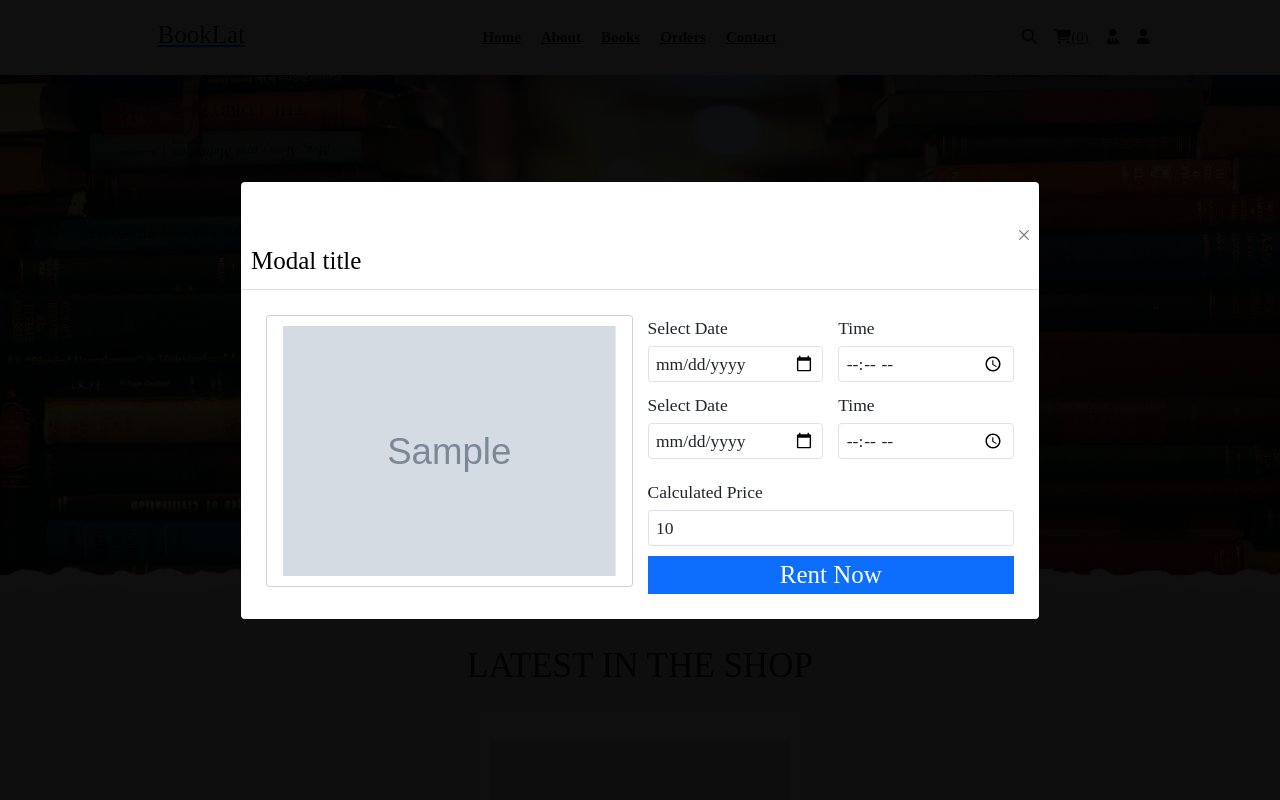
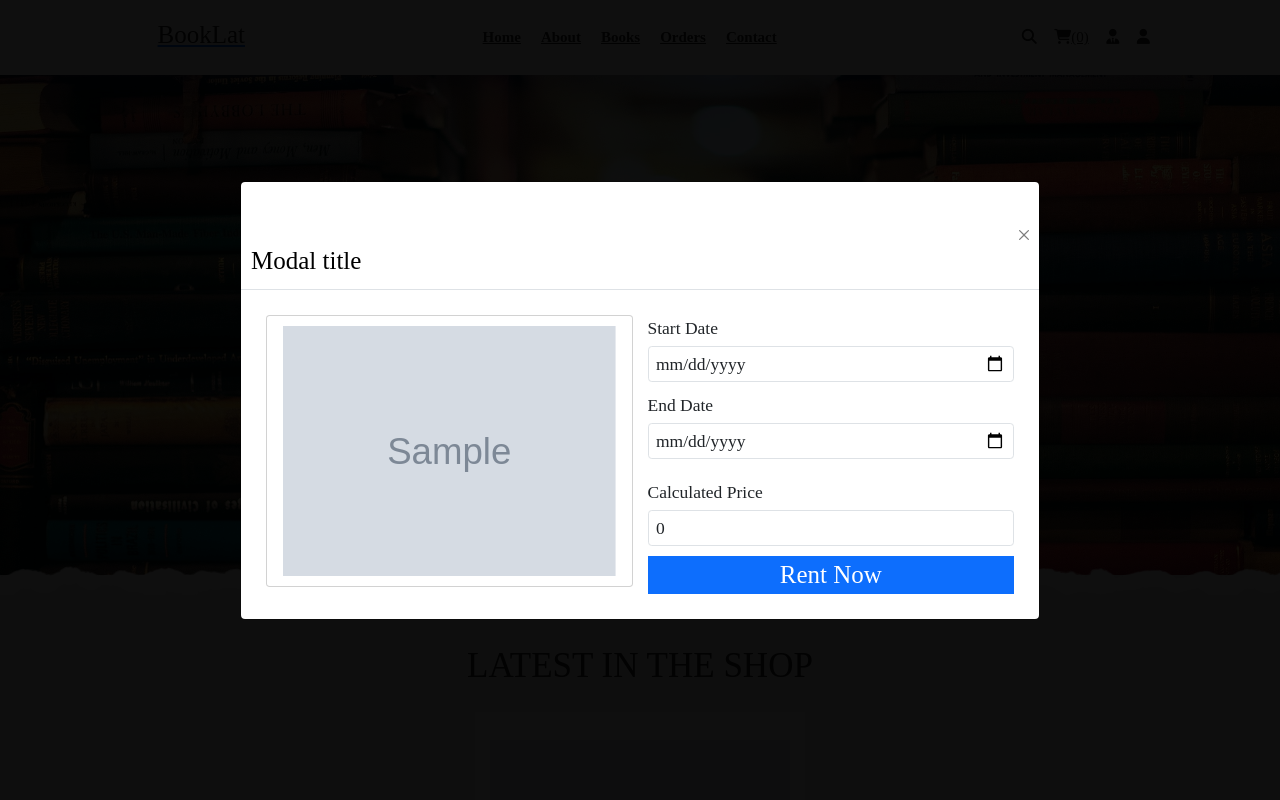
Before and after one commit to marlon1412/Book-Lat, a PHP site: page /menu.php in a window 1280 px wide, after a click on "RENT". Run offline with PHP 8.4, Linux system fonts and the light colour scheme; tables that the repository leaves empty hold one stand-in row (values such as "Sample post"); grey boxes marked "Sample" are stand-in pictures; data that the repository does not hold is empty; some libraries are stand-ins or nearby versions; some web fonts are replaced.

Commit message:
fix rental feature

```diff
--- a/menu.php
+++ b/menu.php
@@ -34,6 +34,9 @@ include 'components/add_cart.php';
 
    <!-- custom css file link  -->
    <link rel="stylesheet" href="css/style.css?v=<?php time() ?>">
+
+
+
 
 </head>
 
@@ -134,44 +137,32 @@ include 'components/add_cart.php';
                                  </div>
                                  <div class="col-6">
                                     <div class="row">
-                                       <div class="col-6">
+                                       <div class="col-12">
                                           <div class="mb-3">
-                                             <label for="date1" class="form-label fs-3">Select Date</label>
-                                             <input type="date" class="form-control fs-3" id="date1">
-                                          </div>
-                                       </div>
-                                       <div class="col-6">
-                                          <div class="mb-3">
-                                             <label for="time1" class="form-label fs-3">Time</label>
-                                             <input type="time" class="form-control fs-3" id="time1">
+                                             <label for="date1" class="form-label fs-3">Start Date</label>
+                                             <input type="date" class="form-control fs-3" id="getDate1" oninput="handleDate1Change()" min="">
                                           </div>
                                        </div>
                                     </div>
-                                    <div class="row">
-                                       <div class="col-6">
+                                    <div class=" row">
+                                       <div class="col-12">
                                           <div class="mb-3">
-                                             <label for="date2" class="form-label fs-3">Select Date</label>
-                                             <input type="date" class="form-control fs-3" id="date2">
+                                             <label for="date2" class="form-label fs-3">End Date</label>
+                                             <input type="date" class="form-control fs-3" id="getDate2" oninput="handleDate2Change()" min="">
                                           </div>
                                        </div>
-                                       <div class="col-6">
-                                          <div class="mb-3">
-                                             <label for="time2" class="form-label fs-3">Time</label>
-                                             <input type="time" class="form-control fs-3" id="time2">
-                                          </div>
-                                       </div>
+
                                     </div>
                                     <div class="row">
                                        <div class="mb-3 mt-3">
                                           <label for="calculated_price" class="form-label fs-3">Calculated Price</label>
-                                          <input type="text" class="form-control fs-3" id="calculated_price" value="<?= $result['price']; ?>">
+                                          <input type="text" class="form-control fs-3" id="Bookprice" value="0" onchange="handlePriceChange()" readonly>
                                        </div>
                                     </div>
                                     <div class="row">
                                        <div class="col-12">
-                                          <button type="submit" class="bg-primary w-100 fs-1 text-white" name="add_to_cart">Rent Now</button>
+                                          <button type="submit" class="bg-primary w-100 fs-1 text-white" name="add_to_cart" id="rentNow">Rent Now</button>
                                        </div>
-
                                     </div>
                                  </div>
                               </div>
@@ -197,7 +188,63 @@ include 'components/add_cart.php';
    <!-- footer section starts  -->
    <?php include 'components/footer.php'; ?>
    <!-- footer section ends -->
-
 </body>
 
+<script>
+   document.getElementById("rentNow").disabled = true;
+
+   function handlePriceChange() {
+      // Your existing logic for calculating the price based on selected dates
+      var calculatedPrice = parseInt(document.getElementById("Bookprice").value);
+      var rentNowButton = document.getElementById("rentNow");
+      console.log(calculatedPrice);
+
+      if (calculatedPrice > 0) {
+         rentNowButton.disabled = false;
+      } else {
+         rentNowButton.disabled = true;
+      }
+   }
+
+   var today = new Date();
+   var dd = String(today.getDate()).padStart(2, "0");
+   var mm = String(today.getMonth() + 1).padStart(2, "0");
+   var yyyy = today.getFullYear();
+   today = yyyy + "-" + mm + "-" + dd;
+
+   document.getElementById("getDate1").setAttribute("min", today);
+   document.getElementById("getDate2").setAttribute("min", today);
+
+   function handleDate1Change() {
+      var selectedDate = document.getElementById("getDate1").value;
+      document.getElementById("getDate2").setAttribute("min", selectedDate);
+      updateTotalPrice();
+   }
+
+   function handleDate2Change() {
+      updateTotalPrice();
+   }
+
+   function updateTotalPrice() {
+      var startDate = new Date(document.getElementById("getDate1").value);
+      var endDate = new Date(document.getElementById("getDate2").value);
+
+      var timeDifference = endDate.getTime() - startDate.getTime();
+      var daysDifference = Math.ceil(timeDifference / (1000 * 3600 * 24));
+
+      var bookPrice = 20;
+      var additionalCostPerDay = 10;
+
+      var totalPrice = bookPrice + additionalCostPerDay * daysDifference;
+
+      if (isNaN(totalPrice) || totalPrice < 20) {
+         document.getElementById("Bookprice").value = 0;
+      } else {
+         document.getElementById("Bookprice").value = totalPrice;
+      }
+      handlePriceChange();
+   }
+</script>
+
+
 </html>
```
